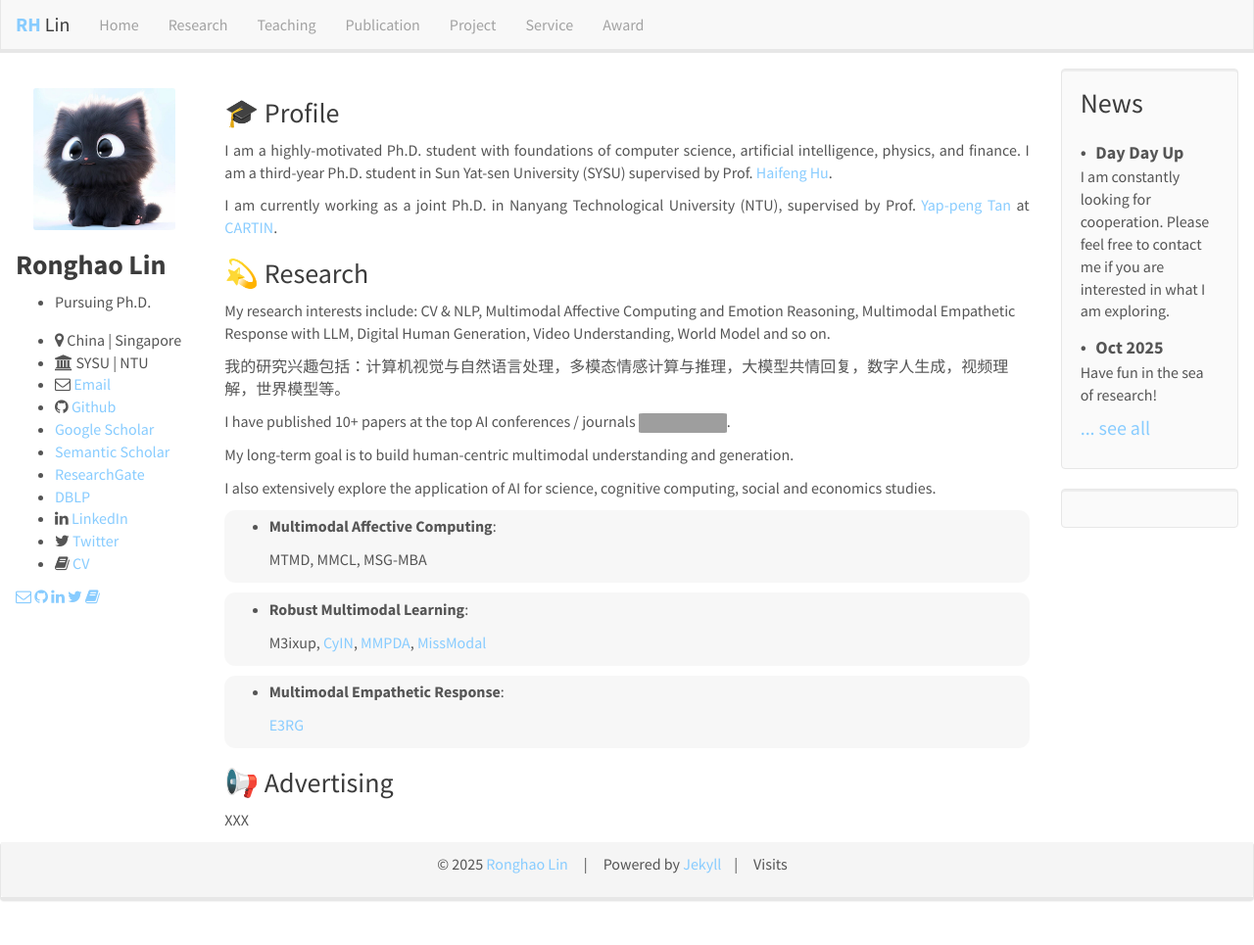
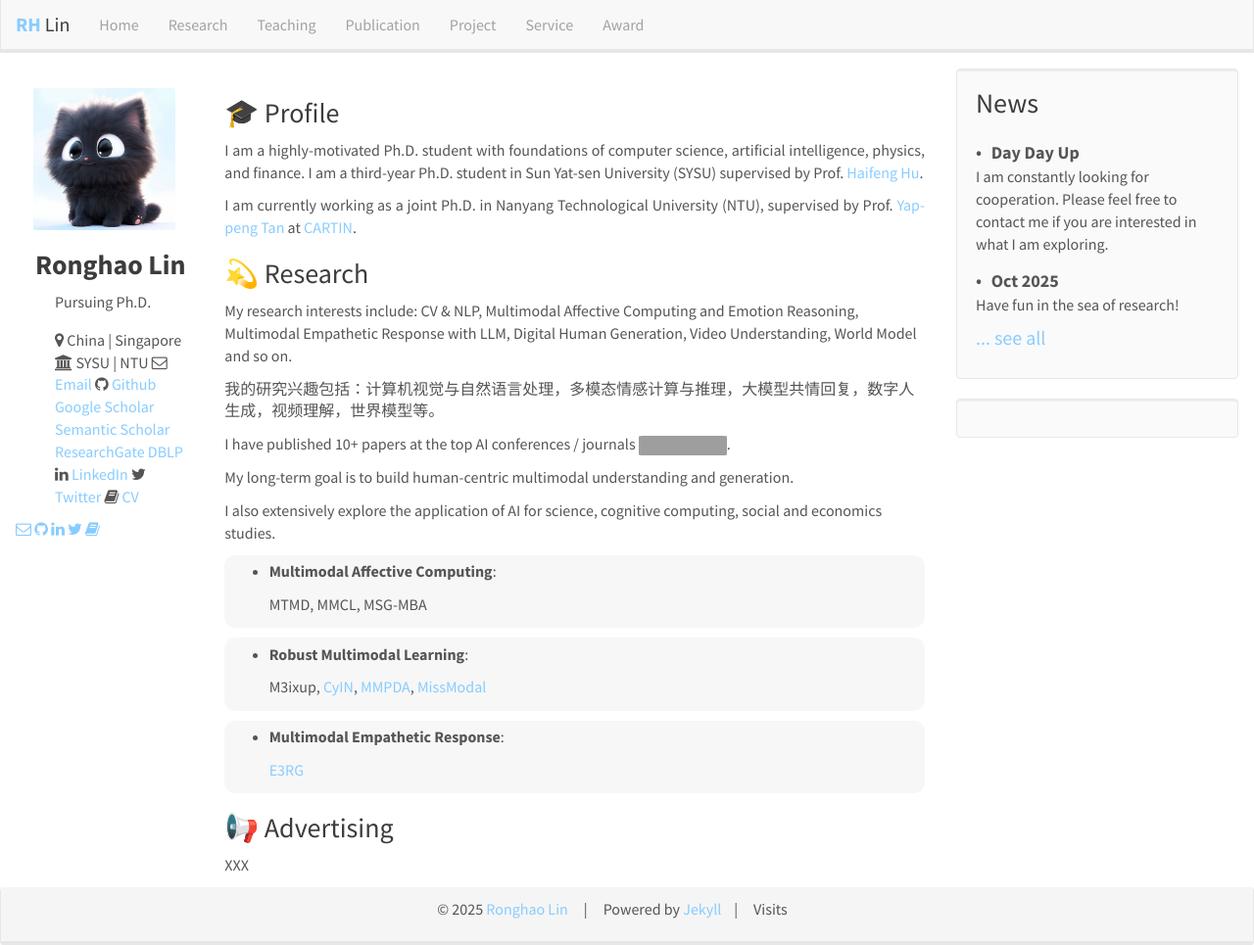
Before and after one commit to RH-Lin/rh-lin.github.io, a Jekyll site: the page built from _pages/home.md, in a window 1280 px wide and 965 px high. Shown: the whole window at 98% size. Built offline with Jekyll 4.4.1, drawn with Linux system fonts in a browser that asks for light colours; nearby versions of some CDN libraries; comment, search, counter and statistics services are not loaded; a style sheet for code colours, icons or effects is not loaded; grey boxes are pictures that could not be loaded.

Commit message:
Reinitialize

```diff
--- a/_includes/pi.html
+++ b/_includes/pi.html
@@ -8,7 +8,7 @@
   </td>
 
   <td>
-    <div id="toptitle">
+    <div id="toptitle" style="margin-left: 20px">
       <h3><strong>{{ member.name }}</strong></h3>
     </div>
   </td>
@@ -17,43 +17,43 @@
     <!-- <button class="btn btn--inverse">More Info & Contact</button> -->
     <ul class="author__urls social-icons">
       {% if member.identity %}
-        <li><div style="white-space: normal; margin-bottom: 1em;">{{ member.identity }}</div></li>
+        <div style="white-space: normal; margin-bottom: 1em;">{{ member.identity }}</div>
       {% endif %}
       {% if member.location %}
-        <li><i class="fa fa-map-marker" aria-hidden="true"></i> {{ member.location }}</li>
+        <i class="fa fa-map-marker" aria-hidden="true"></i> {{ member.location }}
       {% endif %}
       {% if member.university %}
-        <li><i class="fa fa-university" aria-hidden="true"></i> {{ member.university }}</li>
+        <i class="fa fa-university" aria-hidden="true"></i> {{ member.university }}
       {% endif %}
       {% if member.email1 %}
-        <li><i class="fa fa-envelope-o" aria-hidden="true"></i><a href="mailto:{{ member.email1 }}">  Email</a></li>
+        <i class="fa fa-envelope-o" aria-hidden="true"></i><a href="mailto:{{ member.email1 }}">  Email</a>
       {% endif %}
       {% if member.email2 %}
-        <li><i class="fa fa-envelope-o" aria-hidden="true"></i><a href="mailto:{{ member.email2 }}">  Email</a></li>
+        <i class="fa fa-envelope-o" aria-hidden="true"></i><a href="mailto:{{ member.email2 }}">  Email</a>
       {% endif %}
       {% if member.github %}
-        <li><i class="fa fa-github"></i><a href="{{ member.github }}">  Github</a></li>
+        <i class="fa fa-github"></i><a href="{{ member.github }}">  Github</a>
       {% endif %}
       {% if member.googlescholar %}
-        <li><i class="ai ai-google-scholar"></i><a href="{{ member.googlescholar }}">  Google Scholar</a></li>
+        <i class="ai ai-google-scholar"></i><a href="{{ member.googlescholar }}">  Google Scholar</a>
       {% endif %}
       {% if member.semanticscholar %}
-        <li><i class="ai ai-semantic-scholar"></i><a href="{{ member.semanticscholar }}">  Semantic Scholar</a></li>
+        <i class="ai ai-semantic-scholar"></i><a href="{{ member.semanticscholar }}">  Semantic Scholar</a>
       {% endif %}
       {% if member.researchgate %}
-        <li><i class="ai ai-researchgate"></i><a href="{{ member.researchgate }}">  ResearchGate</a></li>
+        <i class="ai ai-researchgate"></i><a href="{{ member.researchgate }}">  ResearchGate</a>
       {% endif %}
       {% if member.dblp %}
-        <li><i class="ai ai-dblp"></i><a href="{{ member.dblp }}">  DBLP</a></li>
+        <i class="ai ai-dblp"></i><a href="{{ member.dblp }}">  DBLP</a>
       {% endif %}
       {% if member.linkedin %}
-        <li><i class="fa fa-linkedin"></i><a href="{{ member.linkedin }}">  LinkedIn</a></li>
+        <i class="fa fa-linkedin"></i><a href="{{ member.linkedin }}">  LinkedIn</a>
       {% endif %}
       {% if member.twitter %}
-        <li><i class="fa fa-twitter"></i><a href="{{ member.twitter }}">  Twitter</a></li>
+        <i class="fa fa-twitter"></i><a href="{{ member.twitter }}">  Twitter</a>
       {% endif %}
       {% if member.cv %}
-        <li><i class="fa fa-book"></i><a href="{{ member.cv }}">  CV</a></li>
+        <i class="fa fa-book"></i><a href="{{ member.cv }}">  CV</a>
       {% endif %}
     </ul>
       <div class="author__urls_sm">
--- a/_layouts/homelayout.html
+++ b/_layouts/homelayout.html
@@ -5,12 +5,12 @@ layout: default
 <div id="sidebarid" class="col-sm-2">
 {% include sidebar.html %}
 </div>
-<div id="homeid" class="col-sm-8">
+<div id="homeid" class="col-sm-7">
 {{ content }}
 </div>
-<div id="newsid" class="col-sm-2" >
+<div id="newsid" class="col-sm-3" >
 {% include news.html %}
 </div>
-<div id="visits" class="col-sm-2">
+<div id="visits" class="col-sm-3">
 {% include visits.html %}
 </div>
--- a/_sass/bootstrap/_sidebar.scss
+++ b/_sass/bootstrap/_sidebar.scss
@@ -182,6 +182,7 @@
   margin-top: 15px;
   padding: 10px;
   list-style-type: none;
+  vertical-align: middle;
   border: 1px solid $border-color;
   border-radius: $border-radius;
   background: #fff;
```
